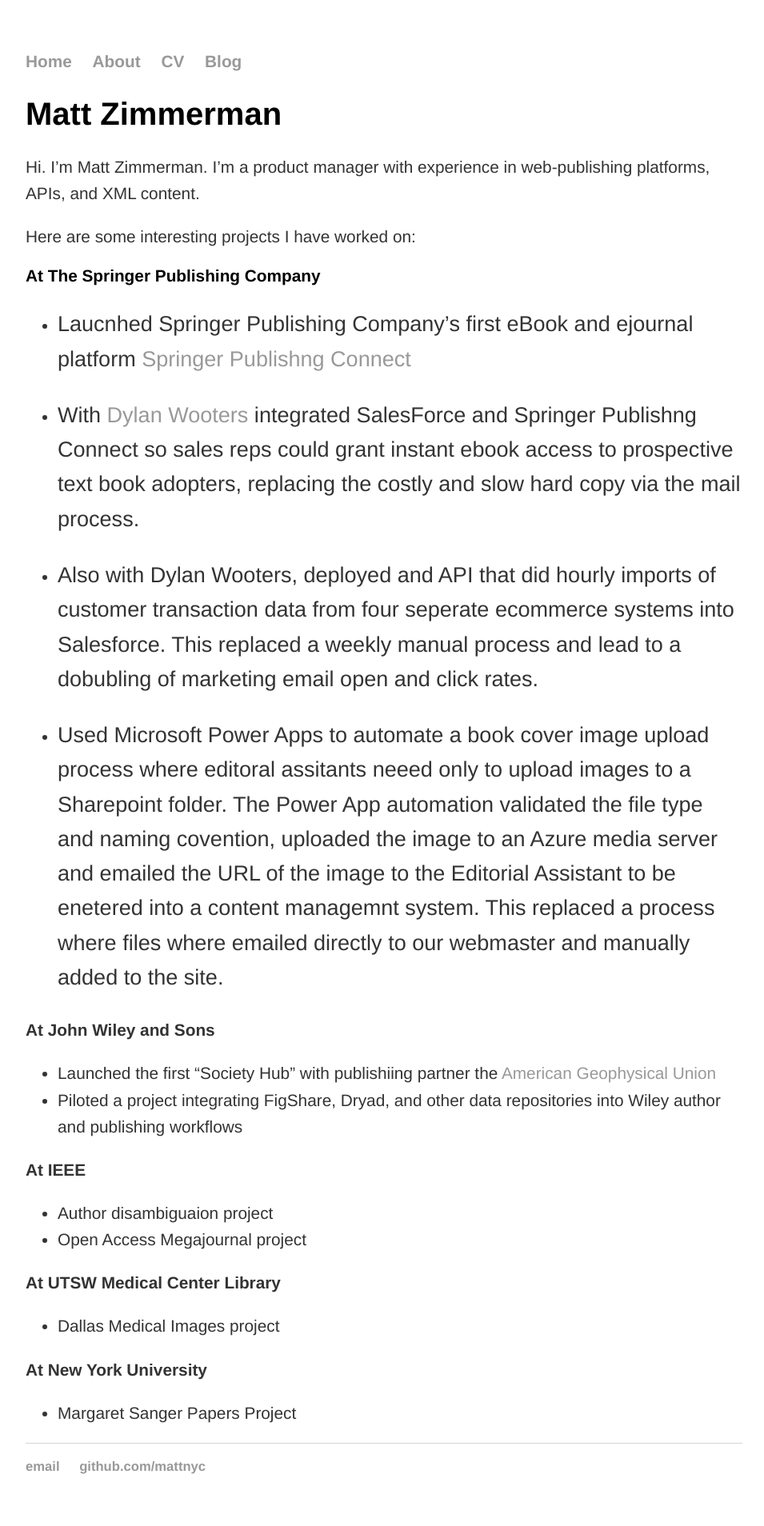
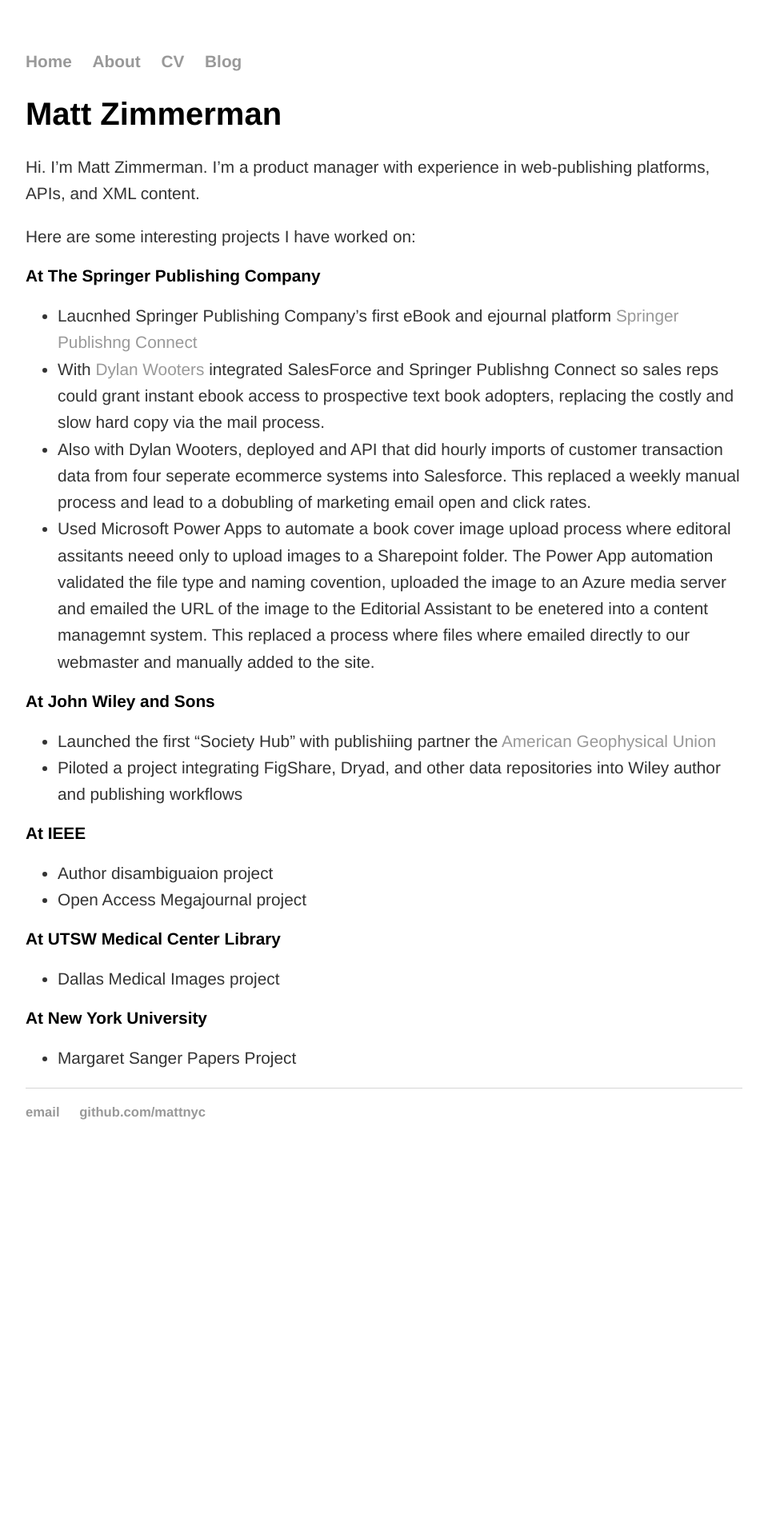
Before and after one commit to mattznyc/mattznyc.github.io, a Jekyll site: the page built from index.md, in a window 1280 px wide. Shown: the whole page at 80% size, without its empty margins (160-1115 px from the left). Built offline with Jekyll 4.4.1, drawn with Linux system fonts in a browser that asks for light colours; after the commit the page ends 1464 px from its top, so only the background shows below that.

```diff
--- a/index.md
+++ b/index.md
@@ -9,25 +9,21 @@ Hi. I'm Matt Zimmerman. I'm a product manager with experience in web-publishing
 Here are some interesting projects I have worked on:
 
 ## At The Springer Publishing Company
+* Laucnhed Springer Publishing Company's first eBook and ejournal platform [Springer Publishng Connect](http://connect.springerpub.com)
+* With [Dylan Wooters](https://dylanwooters.com/index.html) integrated SalesForce and Springer Publishng Connect so sales reps could grant instant ebook access to prospective text book adopters, replacing the costly and slow hard copy via the mail process.
+* Also with Dylan Wooters, deployed and API that did hourly imports of customer transaction data from four seperate ecommerce systems into Salesforce. This replaced a weekly manual process and lead to a dobubling of marketing email open and click rates.
+* Used Microsoft Power Apps to automate a book cover image upload process where editoral assitants neeed only to upload images to a Sharepoint folder. The Power App automation validated the file type and naming covention, uploaded the image to an Azure media server and emailed the URL of the image to the Editorial Assistant to be enetered into a content managemnt system. This replaced a process where files where emailed directly to our webmaster and manually added to the site.
 
-- Laucnhed Springer Publishing Company's first eBook and ejournal platform [Springer Publishng Connect](http://connect.springerpub.com)
-
-- With [Dylan Wooters](https://dylanwooters.com/index.html) integrated SalesForce and Springer Publishng Connect so sales reps could grant instant ebook access to prospective text book adopters, replacing the costly and slow hard copy via the mail process.
-
-- Also with Dylan Wooters, deployed and API that did hourly imports of customer transaction data from four seperate ecommerce systems into Salesforce. This replaced a weekly manual process and lead to a dobubling of marketing email open and click rates.
-
-- Used Microsoft Power Apps to automate a book cover image upload process where editoral assitants neeed only to upload images to a Sharepoint folder. The Power App automation validated the file type and naming covention, uploaded the image to an Azure media server and emailed the URL of the image to the Editorial Assistant to be enetered into a content managemnt system. This replaced a process where files where emailed directly to our webmaster and manually added to the site.
-
-**At John Wiley and Sons**
+## At John Wiley and Sons
 * Launched the first "Society Hub" with publishiing partner the [American Geophysical Union](https://agupubs.onlinelibrary.wiley.com/)
 * Piloted a project integrating FigShare, Dryad, and other data repositories into Wiley author and publishing workflows
 
-**At IEEE**
+## At IEEE
 * Author disambiguaion project
 * Open Access Megajournal project
 
-**At UTSW Medical Center Library**
+## At UTSW Medical Center Library
 * Dallas Medical Images project
 
-**At New York University**
+## At New York University
 * Margaret Sanger Papers Project
```
